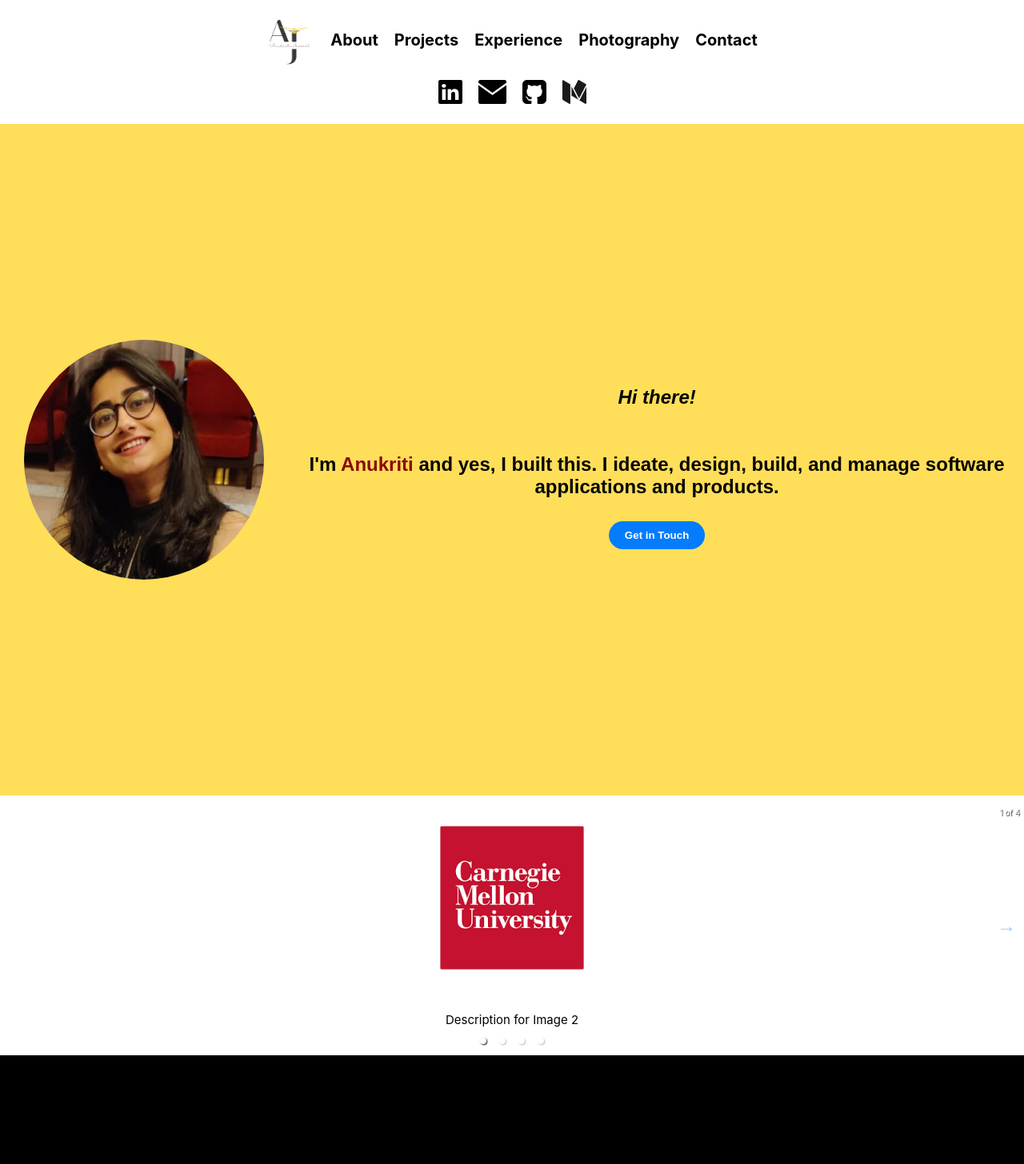
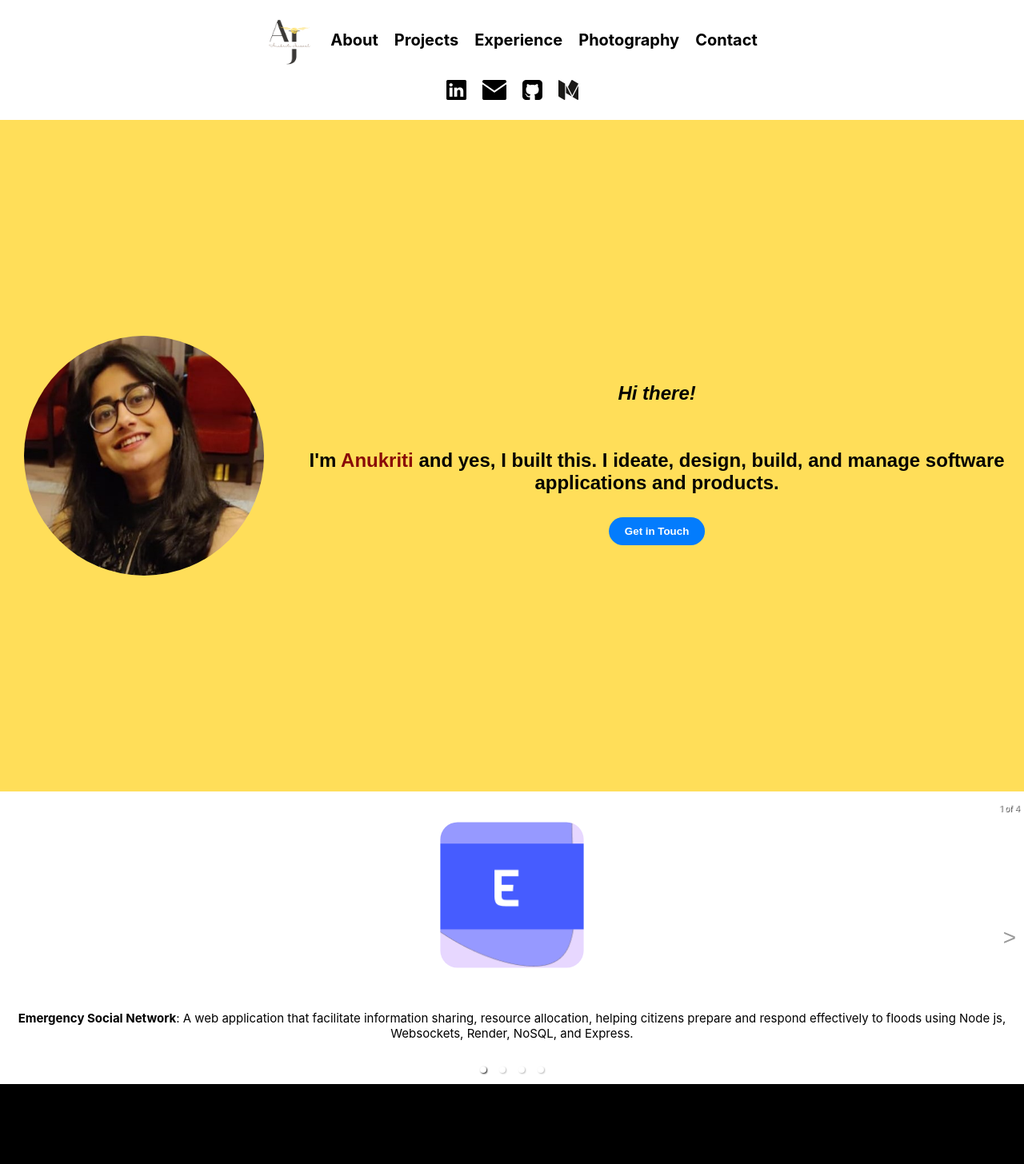
Before and after one commit to WinexWolf/anukritijaiswal.github.io, a React (Create React App) app: page / in a window 1280 px wide. Shown: the top 1456 px of the page at 80% size. Built offline with nearby package versions, Linux system fonts and the light colour scheme.

Commit message:
added project description to carousel

```diff
--- a/src/hamburger.css
+++ b/src/hamburger.css
@@ -1,13 +1,5 @@
 @media screen and (max-width: 768px) {
-  .navbar ul {
-display:none;}
 
-.image{
-  display: flex;
-}
-.navbar{
-    justify-content: right;
-}
 
 /* Hamburger menu icon */
 .hamburger-menu {
@@ -20,6 +12,7 @@ display:none;}
   border-radius: 4px;
   transition: background-color 0.3s;
   justify-content: end;
+  width: auto;
 }
 
 .hamburger-menu:hover {
@@ -61,6 +54,19 @@ display:none;}
   position: absolute;
   z-index: 1000;
   background-color: #fff;
+  margin: 0 -144px;
+}
+
+.li{
+  display: flex;
 }
 
 }
+
+@media screen and (min-width: 768px) {
+
+
+.hamburger-list {
+  display: none;
+}
+}
--- a/src/hamburger.js
+++ b/src/hamburger.js
@@ -1,6 +1,9 @@
 import React, { useState } from "react";
 import "./hamburger.css";
-
+import mediumicon from "./images/medium.png";
+import linkedinicon from "./images/linkedin.png";
+import githubicon from "./images/github.png";
+import emailicon from "./images/email.png";
 
 function HamburgerMenu() {
   const [isActive, setIsActive] = useState(false);
@@ -19,6 +22,51 @@ function HamburgerMenu() {
       <div className="hamburger-bar"></div>
       {isActive && (
         <div className="hamburger-list">
+          <ul className="image">
+            <li>
+              <a
+                href="https://www.linkedin.com/in/anukritijaiswal/"
+                target="_blank"
+                rel="noreferrer"
+              >
+                <img
+                  src={linkedinicon}
+                  height="30"
+                  width="30"
+                  alt="LinkedIn Icon"
+                />
+              </a>
+            </li>
+            <li>
+              <a href="mailto:anukritj@andrew.cmu.edu" rel="noreferrer">
+                <img src={emailicon} height="30" width="35" alt="Email Icon" />
+              </a>
+            </li>
+            <li>
+              <a
+                href="https://github.com/WinexWolf"
+                target="_blank"
+                rel="noreferrer"
+              >
+                <img
+                  src={githubicon}
+                  height="30"
+                  width="30"
+                  alt="Github Icon"
+                />
+              </a>
+            </li>
+
+            <li>
+              <a
+                href="https://medium.com/@anukritj/"
+                target="_blank"
+                rel="noreferrer"
+              >
+                <img src={mediumicon} height="30" width="30" alt="Email Icon" />
+              </a>
+            </li>
+          </ul>
           <li>
             <a href="/about">About</a>
           </li>
--- a/src/imagecarousel.css
+++ b/src/imagecarousel.css
@@ -19,7 +19,7 @@
   height: auto;
     gap:10px;
     padding:3%;
-    border-radius: 40px;
+   border-radius: 60px;
 
 
 }
@@ -44,8 +44,8 @@
 
 
   .carousel img {
-    max-width: 80%;
-        border-radius: 40px;
+    max-width: 90%;
+     border-radius: 40px;
 
 
   }
@@ -60,14 +60,14 @@
 
 /* Customize the left arrow */
 .carousel .control-prev.control-arrow::before {
-  content: '←'; /* Use your desired arrow character or custom icon */
-  font-size: 24px; /* Adjust the font size */
-  color: #007bff; /* Arrow color */
+  content: '<'; /* Use your desired arrow character or custom icon */
+  font-size: 28px; /* Adjust the font size */
+  color: #000; /* Arrow color */
 }
 
 /* Customize the right arrow */
 .carousel .control-next.control-arrow::before {
-  content: '→'; /* Use your desired arrow character or custom icon */
-  font-size: 24px; /* Adjust the font size */
-  color: #007bff; /* Arrow color */
+  content: '>'; /* Use your desired arrow character or custom icon */
+  font-size: 28px; /* Adjust the font size */
+  color: #000; /* Arrow color */
 }
--- a/src/imagecarousel.js
+++ b/src/imagecarousel.js
@@ -2,34 +2,50 @@ import React from "react";
 import { Carousel } from "react-responsive-carousel";
 import "react-responsive-carousel/lib/styles/carousel.min.css";
 import "./imagecarousel.css"; // Your CSS file for styling
-import image1 from "./images/cmu.png";
+import image1 from "./images/campu_logo.png";
 import image2 from "./images/calfigtbg.png";
 import image3 from "./images/L4.png";
+import image4 from "./images/esn_logo.png";
 
 const ImageCarousel = () => {
   return (
     <div className="carousel-container">
-      <Carousel
+{/*       Projects
+ */}      <Carousel
         autoPlay
         showThumbs={false} // Hide thumbnail navigation
         showArrows={true} // Show navigation arrows
         // Set the autoplay interval (in milliseconds)
       >
         <div>
-          <img src={image1} alt="Image 1" />
-          <p className="">Description for Image 2</p>
+          <img src={image4} alt="Image 1" />
+          <p className="">
+            <b>Emergency Social Network</b>: A web application that facilitate
+            information sharing, resource allocation, helping citizens prepare
+            and respond effectively to floods using Node js, Websockets, Render,
+            NoSQL, and Express.
+          </p>
         </div>
         <div>
-          <img src={image2} alt="Image 2" />
-          <p className="">Description for Image 2</p>
+          <img src={image1} alt="Image 2" />
+          <p className="">
+            <b>CampuShare</b>: A carpooling, group food order and ride request
+            web application built using Microservices and Java.
+          </p>
         </div>
         <div>
-          <img src={image3} alt="Image 3" />
-          <p className="">Description for Image 3</p>
+          <img src={image2} alt="Image 3" />
+          <p className="">
+            <b>CalFit</b>: A diet and nutrition tracker mobile application built
+            with FlutterFlow and Firebase.
+          </p>
         </div>
         <div>
           <img src={image3} alt="Image 4" />
-          <p className="">Description for Image 4</p>
+          <p className="">
+            <b>L for Learning</b>: A fun and relatable podcast that shares life
+            experiences, fostering connections through shared stories.{" "}
+          </p>
         </div>
       </Carousel>
     </div>
--- a/src/navbar.css
+++ b/src/navbar.css
@@ -43,9 +43,10 @@
 display:none;}
 
 .navbar{
-  justify-content: right;
-    width: 100vw;
-
+    width: 185vw;
+align-items: center;
+display: flex;
+justify-self: center;
 }
 
 .image{
--- a/src/navbar.js
+++ b/src/navbar.js
@@ -39,17 +39,17 @@ function Navbar() {
 
 <ul className='image'>
          <li><a href="https://www.linkedin.com/in/anukritijaiswal/" target="_blank" rel="noreferrer">
-  <img src={linkedinicon} height="30" width="30" alt="LinkedIn Icon"/>
+  <img src={linkedinicon} height="25" width="25" alt="LinkedIn Icon"/>
 </a></li>
     <li><a href="mailto:anukritj@andrew.cmu.edu" rel="noreferrer">
-  <img src={emailicon} height="30" width="35" alt="Email Icon"/>
+  <img src={emailicon} height="25" width="30" alt="Email Icon"/>
 </a></li>
 <li><a href="https://github.com/WinexWolf" target="_blank" rel="noreferrer">
-  <img src={githubicon} height="30" width="30" alt="Github Icon"/>
+  <img src={githubicon} height="25" width="25" alt="Github Icon"/>
 </a></li>
 
 <li><a href="https://medium.com/@anukritj/" target="_blank" rel="noreferrer">
-  <img src={mediumicon} height="30" width="30" alt="Email Icon"/>
+  <img src={mediumicon} height="25" width="25" alt="Email Icon"/>
 </a></li>
 
 
```
Also changed, not shown: src/images/campu_logo.png (added), src/images/esn_logo.png (added).
